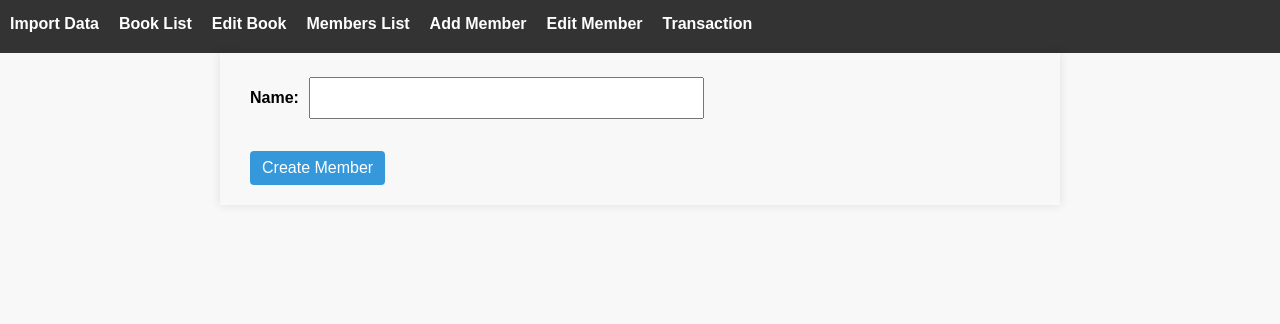
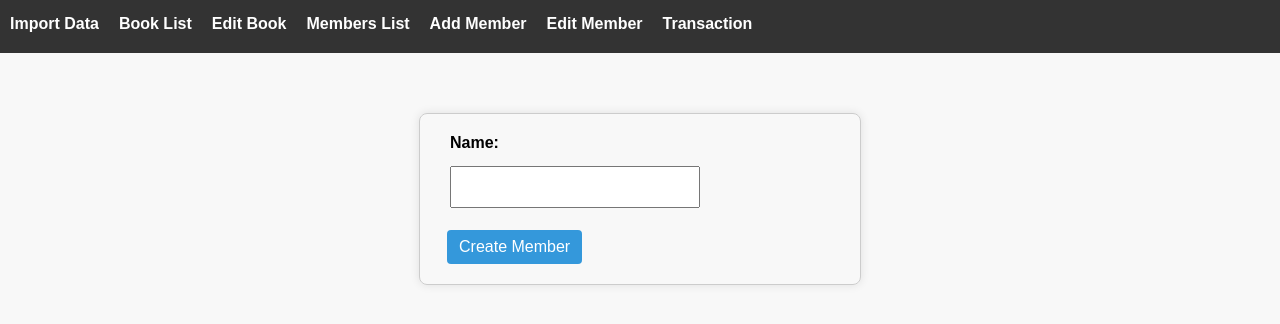
Before and after one commit to moazzam07/library-management-system, a React (Create React App) app in the folder library-management-app/: page /members/new in a window 1280 px wide. Shown: the top 324 px of the page. Built offline with nearby package versions, Linux system fonts and the light colour scheme; no server answers.

Commit message:
Edit functionality remaining

```diff
--- a/library-management-app/src/components/MemberForm.js
+++ b/library-management-app/src/components/MemberForm.js
@@ -1,5 +1,5 @@
 import React, { useState } from 'react';
-import '../styles/form.css'
+import '../styles/MemberList.css'
 import { createMember } from '../services/api';
 
 
@@ -27,19 +27,20 @@ const MemberForm = ({ member }) => {
   };
 
   return (
-    <div className='form'>
+    <div className='form1'>
 
     {/* <form onSubmit={handleSubmit}> */}
       <label>
         Name:
+      </label>
         <input
           type="text"
           value={formData.name}
           onChange={(e) => setFormData({ ...formData, name: e.target.value })}
         />
-      </label>
+      <br></br>
       {/* Add other form fields */}
-      <button type="submit" onClick={handleSubmit}>{member ? 'Update Member' : 'Create Member'}</button>
+      <button type="submit" className="addMemberButton" onClick={handleSubmit}>{member ? 'Update Member' : 'Create Member'}</button>
     {/* </form> */}
     </div>
   );
--- a/library-management-app/src/components/MemberList.js
+++ b/library-management-app/src/components/MemberList.js
@@ -1,43 +1,51 @@
-import React, { useEffect, useState } from 'react';
-import '../styles/form.css'
-import { fetchMembers } from '../services/api';
+// MemberList.js
 
-
+import React, { useState, useEffect } from 'react';
+import '../styles/MemberList.css'; // Import the CSS file
+import { fetchMembers, deleteMember } from '../services/api';
 
 const MemberList = () => {
-  const [members, setMembers] = useState([])
+  const [members, setMembers] = useState([]);
 
   useEffect(() => {
     const fetchMembersData = async () => {
       try {
         const result = await fetchMembers();
-        setMembers(result.members)
-        console.log("hi")
+        setMembers(result.members);
       } catch (error) {
-        // Handle errors, e.g., show an error message
-        console.error('Error Creating Member:', error);
+        console.error('Error Fetching Members:', error);
       }
     };
+
     fetchMembersData();
   }, []);
 
+  const handleDelete = async (member_id) => {
+    try {
+      // Call the importBooks function to make the API request
+      const result = await deleteMember(member_id);
+
+      console.log('Member Deleted:', result);
+      setMembers((prevMembers) => prevMembers.filter((member) => member.id !== member_id));
+    } catch (error) {
+      // Handle errors, e.g., show an error message
+      console.error('Error deleting Member:', error);
+    }
+  };
+
   return (
-    <div className='form'>
+    <div className='form1'>
       <h2>Member List</h2>
-      <ul className='book-list'>
-
+      <div className="member-list-container">
         {members.map((member) => (
-          <li key={member.id} className='book-item'>
-            <p>
-            {member.id}{'. '}
-            <span className='book-title'>
-            Name: {member.name}{' '}</span>
-            <span className='book-title'>Debt:</span> {' '}{member.outstanding_debt}</p>
-
-            <button onClick={() => console.log("deleted")}>Delete</button>
-          </li>
+          // <MemberDetailsBox key={member.id} member={member} />
+          <div className="member-details-box">
+            <p><b>Name:</b> {member.name}</p>
+            <p><b>Dept:</b> {member.outstanding_debt}</p>
+            <button onClick={() => handleDelete(member.id)}>Delete</button>
+          </div>
         ))}
-      </ul>
+      </div>
     </div>
   );
 };
--- a/library-management-app/src/components/ResponseBox.js
+++ b/library-management-app/src/components/ResponseBox.js
@@ -12,13 +12,15 @@ const ResponseBox = ({ responseData }) => {
   };
 
   const [stockQuantity, setStockQuantity] = useState(0);
+  const [rentFee, setRentFee] = useState(0)
 
 
   const handleAddBook = async (bookData,) => {
     try {
       // Call the API to add a new book
       console.log(bookData)
-      const bookWithStock = { ...bookData, stock: stockQuantity };
+      const bookWithStock = { ...bookData, stock: stockQuantity, rent_fee: rentFee };
+      console.log(bookWithStock)
       const newBook = await createBook(bookWithStock);
       // onAdd(newBook); // Notify the parent component to refresh the book list
       alert('Book added successfully!', newBook.title);
@@ -47,6 +49,14 @@ const ResponseBox = ({ responseData }) => {
               onChange={(e) => setStockQuantity(parseInt(e.target.value, 10))}
             />
           </label>
+          <label>
+            <b>Price:</b>
+            <input
+              type="number"
+              value={rentFee}
+              onChange={(e) => setRentFee(parseInt(e.target.value, 10))}
+            />
+          </label>
           <button onClick={() => handleAddBook(book)}>add</button>
           {index < responseData.length - 1 && <hr className="book-separator" />}
 
--- a/library-management-app/src/components/TransactionForm.js
+++ b/library-management-app/src/components/TransactionForm.js
@@ -1,38 +1,37 @@
 import React, { useState } from 'react';
 import '../styles/form.css'
+import { bookTransaction } from '../services/api';
 
 
-const TransactionForm = ({ onSubmit, books, members }) => {
-  const [formData, setFormData] = useState({
+const TransactionForm = ({ books, members }) => {
+
+  const initialFormData = {
     bookId: '',
     memberId: '',
     type: 'issue', // or 'return'
-  });
+  };
 
-  const handleSubmit = (e) => {
+  const [formData, setFormData] = useState(initialFormData);
+
+  const handleSubmit = async (e) => {
     e.preventDefault();
+    // Perform logic for issuing/returning books and member debt checks
+    const requestData = {
+      book_id: formData.bookId,
+      operation: formData.type,
+    };
 
-    // Check if the book and member exist
-    const bookExists = books.some((book) => book.id === formData.bookId);
-    const memberExists = members.some((member) => member.id === formData.memberId);
-
-    if (!bookExists || !memberExists) {
-      alert('Book or member not found. Please check IDs.');
-      return;
-    }
-
-    // Perform logic for issuing/returning books and member debt checks
     if (formData.type === 'issue') {
+      const result = await bookTransaction(formData.memberId, requestData)
+      console.log('message:', result);
       // Implement logic for issuing books
       // Update book stock and create a transaction record
     } else if (formData.type === 'return') {
-      // Implement logic for returning books
-      // Update book stock, create a transaction record, and charge a rent fee
-      // Check member's outstanding debt and handle accordingly
+      const result = await bookTransaction(formData.memberId, requestData)
+      console.log('message:', result);
     }
-
-    onSubmit(formData); // onSubmit will be a createTransaction function
     // Clear form or reset state as needed
+    setFormData(initialFormData);
   };
 
   return (
@@ -64,7 +63,7 @@ const TransactionForm = ({ onSubmit, books, members }) => {
           <option value="return">Return</option>
         </select>
       </label>
-      <button type="submit">Submit Transaction</button>
+      <button type="submit" onClick={handleSubmit}>Submit</button>
      {/* </form> */}
     </div>
   );
--- a/library-management-app/src/services/api.js
+++ b/library-management-app/src/services/api.js
@@ -67,7 +67,6 @@ const fetchMembers = async () => {
 const createMember = async (memberData) => {
   try {
     const response = await axios.post(`${BASE_URL}/api/member`, memberData);
-    console.log(response)
     return response.data;
   } catch (error) {
     console.error('Error creating member:', error);
@@ -87,12 +86,24 @@ const updateMember = async (memberId, memberData) => {
 
 const deleteMember = async (memberId) => {
   try {
-    const response = await axios.delete(`${BASE_URL}/api/members/${memberId}`);
+    const response = await axios.delete(`${BASE_URL}/api/member/${memberId}`);
     return response.data;
   } catch (error) {
     console.error('Error deleting member:', error);
     throw error;
   }
+};
+
+const bookTransaction = async (memberId, requestData) => {
+  try{
+    console.log(memberId)
+    console.log(requestData)
+    const response = await axios.post(`${BASE_URL}/api/member/book/${memberId}`, requestData);
+    return response.data;
+  } catch (error) {
+    console.error('Error in transaction:', error);
+    throw error;
+}
 };
 
 export {
@@ -105,4 +116,5 @@ export {
   createMember,
   updateMember,
   deleteMember,
+  bookTransaction,
 };
--- /dev/null
+++ b/library-management-app/src/styles/MemberList.css
@@ -0,0 +1,61 @@
+.form1 {
+  max-width: 400px;
+  margin: 60px auto;
+  justify-content: center;
+  align-items: center; /* Center vertically */
+  padding: 20px;
+  border: 1px solid #ccc;
+  border-radius: 8px;
+  box-shadow: 0 0 10px rgba(0, 0, 0, 0.1);
+  }
+
+.member-list-container {
+    display: center;
+    flex-wrap: wrap;
+  }
+
+  .member-details-box {
+    flex: 0 0 45%; /* Adjust the width as needed */
+    background-color: #fff;
+    border: 1px solid #ddd;
+    padding: 20px;
+    margin: 10px;
+    border-radius: 8px;
+    box-shadow: 0 0 10px rgba(0, 0, 0, 0.1);
+    transition: transform 0.3s ease-in-out;
+  }
+
+  .member-details-box:hover {
+    transform: scale(1.03);
+  }
+
+  .member-details-box p {
+    margin: 0;
+    color: #555;
+  }
+
+  button {
+    /* height: 30px; */
+    margin-left: -2px;
+    margin-top: 10px;
+    background-color: #3498db;
+    color: #fff;
+    padding: 8px 12px;
+    border: none;
+    cursor: pointer;
+    align-self: center;
+  }
+  .addMemberButton {
+    margin-left: 7px;
+    margin-top: 10px;
+    background-color: #3498db;
+    color: #fff;
+    padding: 8px 12px;
+    border: none;
+    cursor: pointer;
+    align-self: center;
+  }
+
+  input {
+    width: 250px;
+  }
--- a/library-management-app/src/styles/NavBar.css
+++ b/library-management-app/src/styles/NavBar.css
@@ -1,6 +1,7 @@
 nav {
     background-color: #333;
     padding: 10px;
+    margin-bottom: 20px;
   }
 
   ul {
--- a/library-management-app/src/styles/form.css
+++ b/library-management-app/src/styles/form.css
@@ -1,8 +1,12 @@
 /* form.css */
 .form {
-  width: 800px;
-  margin: 0 auto;
+  max-width: 800px;
+  margin: 60px auto;
+  justify-content: center;
+  align-items: center; /* Center vertically */
   padding: 20px;
+  border: 1px solid #ccc;
+  border-radius: 8px;
   box-shadow: 0 0 10px rgba(0, 0, 0, 0.1);
 }
 
```
Also changed, not shown: 2 other files (tests, documents, lock files or other folders).
